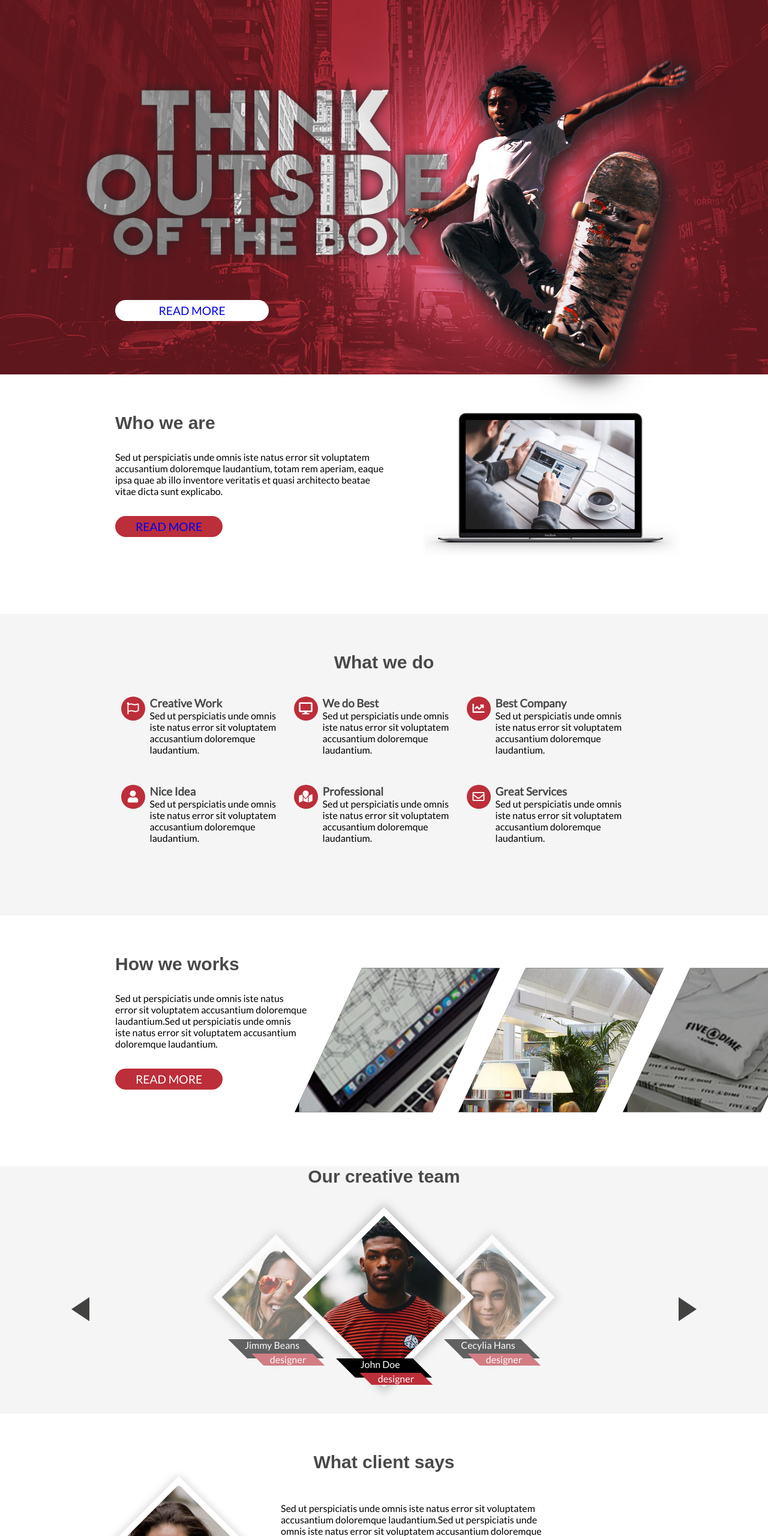
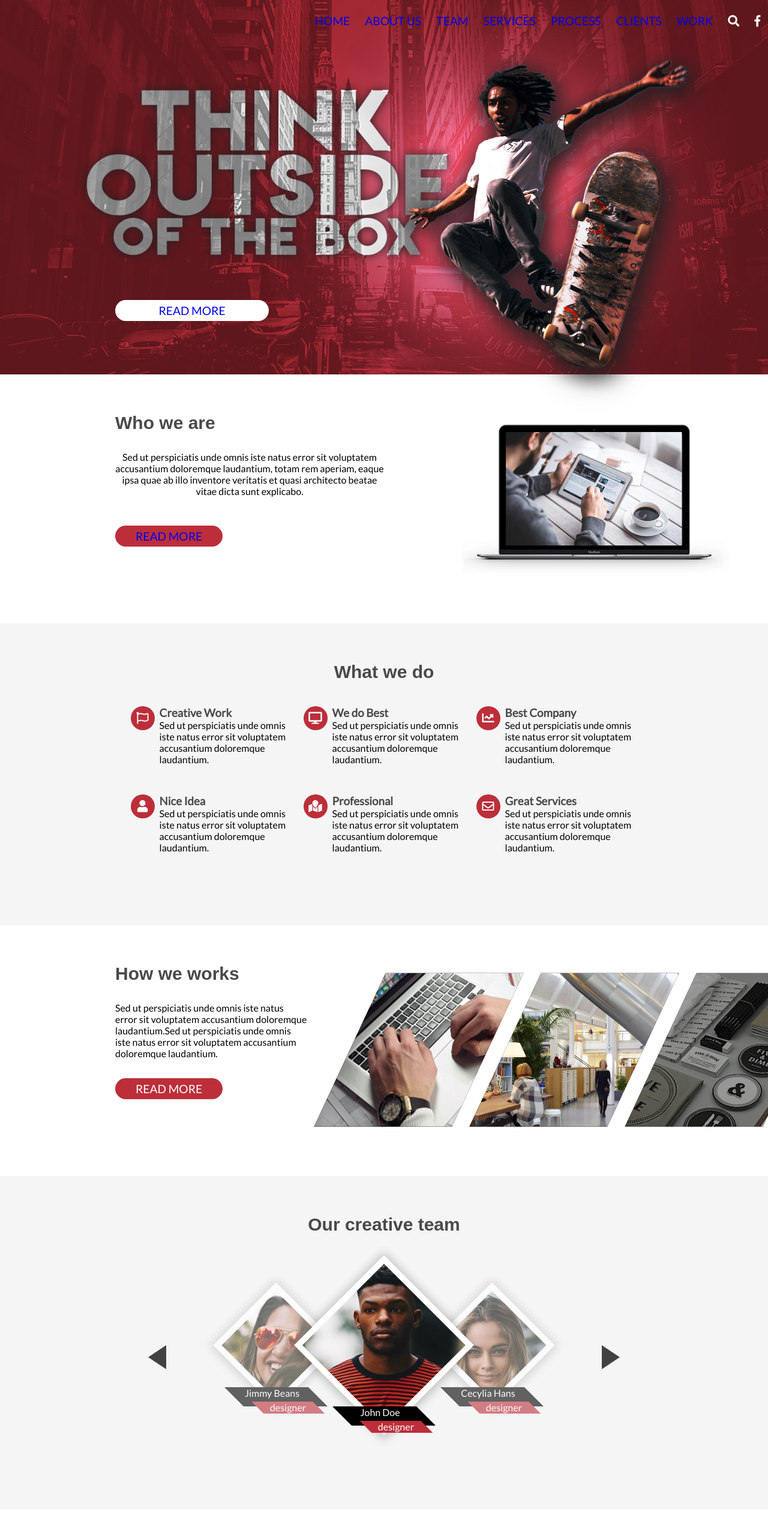
Before and after one commit to magdalena-u/challenge-37, a plain HTML site: page index.html in a window 1280 px wide. Shown: the top 2560 px of the page at 60% size. Drawn offline with Linux system fonts and the light colour scheme; a web font is replaced by a local one.

Commit message:
add media queries part2

```diff
--- a/index.html
+++ b/index.html
@@ -25,8 +25,8 @@
                 <li><a href="#">process</a></li>
                 <li><a href="#">clients</a></li>
                 <li><a href="#">work</a></li>
-                <!-- <i class="fas fa-search"></i>
-                <i class="fab fa-facebook-f"></i> -->
+                <i class="fas fa-search"></i>
+                <i class="fab fa-facebook-f"></i>
             </ul>
         </div>
     </nav>
--- a/style.css
+++ b/style.css
@@ -57,62 +57,61 @@ a:visited {
 
 .main_nav {
     position: fixed;
-    display: block;
     font-family: 'Lato', sans-serif;
     text-transform: uppercase;
     font-size: 2em;
     line-height: 2em;
     width: 100vw;
-    height: 10vh;
+    height: 2em;
     background: rgb(73, 73, 73);
-    color: white;
     z-index: 2;
 }
 
 .nav_label {
-    display: block;
     text-align: center;
+    color: #fff;
+    cursor: pointer;
 }
 
 .nav_content {
-    height: 100vh;
     display: none;
-    background-color: #fff;
-    color: black;
 }
 
-.nav_content li {
+.main_nav i {
+    display: block;
+}
+
+.main_nav li,
+.main_nav i {
     text-align: center;
+    color: black;
+    line-height: 2em;
+}
+
+.main_nav a:visited {
+    color: black;
 }
 
 .active {
     display: flex;
     flex-direction: column;
+    background-color: #fff;
+    height: 100vh;
 }
-
-.nav_content a {
-    text-decoration: none;
-}
-
-.nav_content a:visited {
-    text-decoration: none;
-    color: black;
-}
-
 
 /* main content */
 main {
     display: flex;
     flex-direction: column;
     overflow: hidden;
-    padding-top: 10vh;
+    padding-top: 2em;
 }
 
 .header,
 .who,
 .what,
 .how,
-.team,
+.creative_team,
 .client,
 .contact {
     padding: 1em;
@@ -166,13 +165,18 @@ main {
     position: relative;
     overflow: hidden;
     display: flex;
-    flex-wrap: wrap;
-    justify-content: center;
+    flex-direction: column;
+    align-items: center;
 }
 
 .who_text {
     display: flex;
     flex-direction: column;
+}
+
+.who_text span {
+    text-align: center;
+    margin-bottom: 1em;
 }
 
 .who_img {
@@ -204,6 +208,7 @@ main {
 .what_container {
     display: flex;
     flex-wrap: wrap;
+    justify-content: center;
 }
 
 .what_item {
@@ -333,7 +338,7 @@ main {
     width: 50vw;
     height: 50vw;
     background-size: cover;
-    transform: rotate(-45deg) translateY(-65px);
+    transform: rotate(-45deg) translateY(-90px);
 }
 
 .team_item1 .team::before {
@@ -455,7 +460,7 @@ main {
     width: 15vw;
     height: 15vw;
     background-size: cover;
-    transform: rotate(-45deg) translateY(-12px);
+    transform: rotate(-45deg) translateY(-20px);
 }
 
 
@@ -539,7 +544,7 @@ main {
 
 /* @media for screen */
 
-@media screen and (min-width:450px) {
+@media screen and (min-width:660px) {
 
     body {
         margin: 0 auto;
@@ -549,7 +554,7 @@ main {
     .who,
     .what,
     .how,
-    .team,
+    .creative_team,
     .client,
     .contact {
         padding-left: 15vw;
@@ -568,30 +573,46 @@ main {
         margin-top: 4vh;
         margin-bottom: 6vh;
         width: 20%;
+        min-width: 130px;
     }
 
     /*style of main menu*/
+
     .main_nav {
-        display: none;
+        position: absolute;
+        background-color: transparent;
+        color: white;
+        font-size: 1.2em;
+        width: 60vw;
+        right: 0;
+        top: 2vh;
     }
 
-    /* .nav_label {
+    .main_nav li,
+    .main_nav i {
+        text-align: center;
+        color: white;
+        line-height: 2em;
+    }
+
+    .main_nav a:visited {
+        color: white;
+    }
+
+
+    .nav_label {
         display: none;
     }
 
     .nav_content {
-        position: absolute;
-        color: white;
-        background-color: none;
-        ;
-        display: flex;
-        flex-direction: row;
-        flex-wrap: wrap;
+        display: block;
     }
 
-    .nav_content li {
-        display: inline-block;
-    } */
+    .nav_content ul {
+        display: flex;
+        justify-content: space-around;
+        list-style: none;
+    }
 
     /* main content */
     main {
@@ -611,7 +632,7 @@ main {
     /* who we are */
 
     .who {
-        justify-content: flex-start;
+        align-items: flex-start;
     }
 
     .who_text h1 {
@@ -626,9 +647,10 @@ main {
     .who_img {
         position: absolute;
         right: 0;
+        width: 40%;
         height: 60%;
-        width: 45%;
-        background-position: 0 0;
+        top: 50%;
+        transform: translateY(-50%);
     }
 
     /* what we do */
@@ -675,9 +697,16 @@ main {
     .how1,
     .how2,
     .how3 {
-        margin: 20px;
+        margin: 1vw;
         width: 18vw;
-        height: 30vh;
+        height: 100%;
+    }
+
+    .how1::before,
+    .how2::before,
+    .how3::before {
+        height: 20vw;
+        transform: skewX(25deg) translateX(-20%);
     }
 
     /* our creative team */
@@ -705,8 +734,8 @@ main {
     }
 
     .team::before {
-        width: 20vw;
-        height: 20vw;
+        width: 25vw;
+        height: 25vw;
     }
 
     .team {
@@ -720,11 +749,13 @@ main {
         bottom: 1.5vh;
         width: 10vw;
         height: 4vh;
+        min-width: 140px;
     }
 
     .team_h3 {
         width: 8vw;
         height: 2.5vh;
+        min-width: 90px;
     }
 
     .active_img {
@@ -821,3 +852,34 @@ main {
         margin-bottom: 2em;
     }
 }
+
+@media screen and (min-width:660px) and (max-width:1150px) {
+
+    .header,
+    .who,
+    .what,
+    .how,
+    .creative_team,
+    .client,
+    .contact {
+        padding-left: 10vw;
+        padding-right: 10vw;
+    }
+
+    /*style of main menu*/
+
+    .main_nav {
+        right: 50%;
+        transform: translateX(50%);
+        width: 90vw;
+    }
+
+    /* what client says*/
+    .client_container span {
+        width: 70%;
+    }
+
+    .client_img {
+        bottom: 10%;
+    }
+}
```
